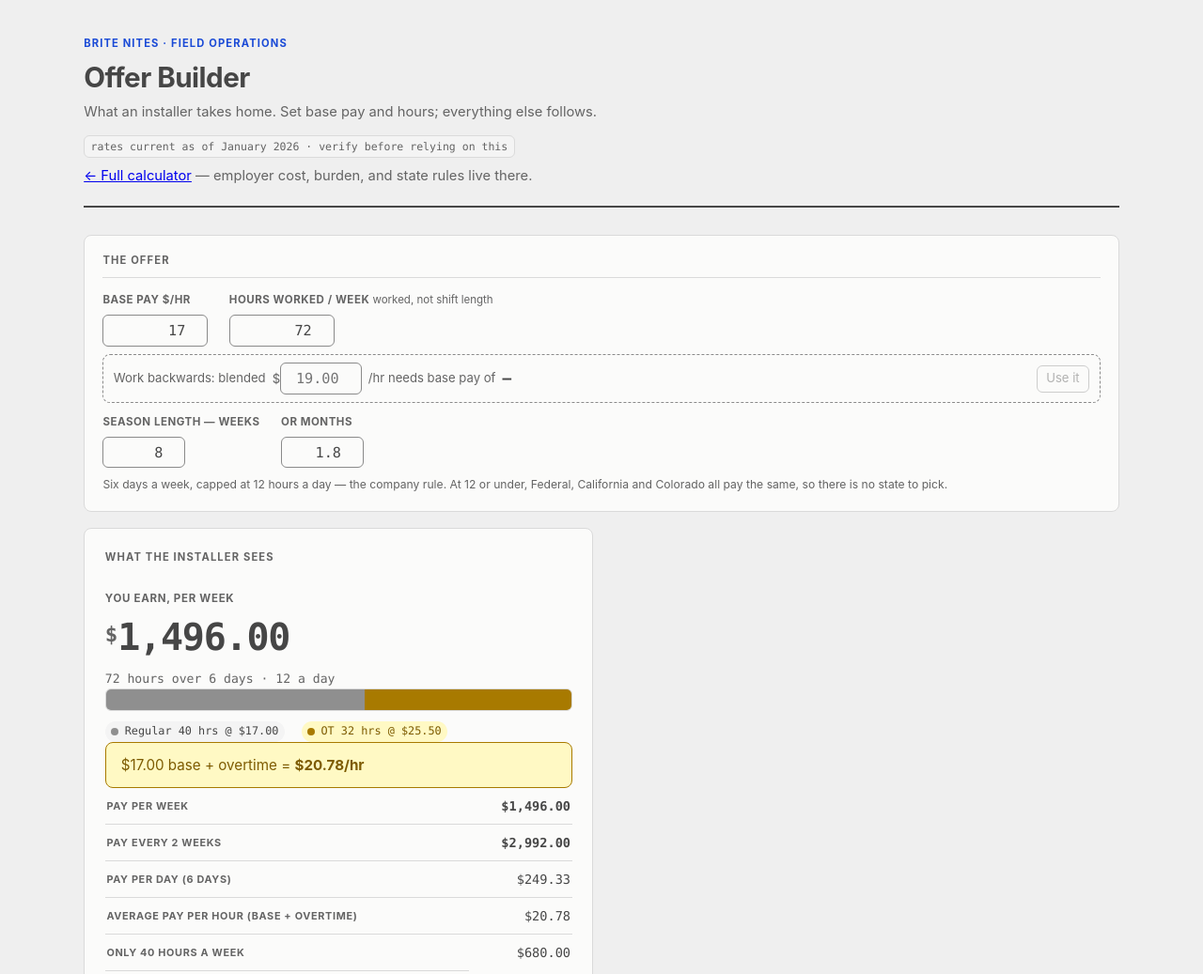
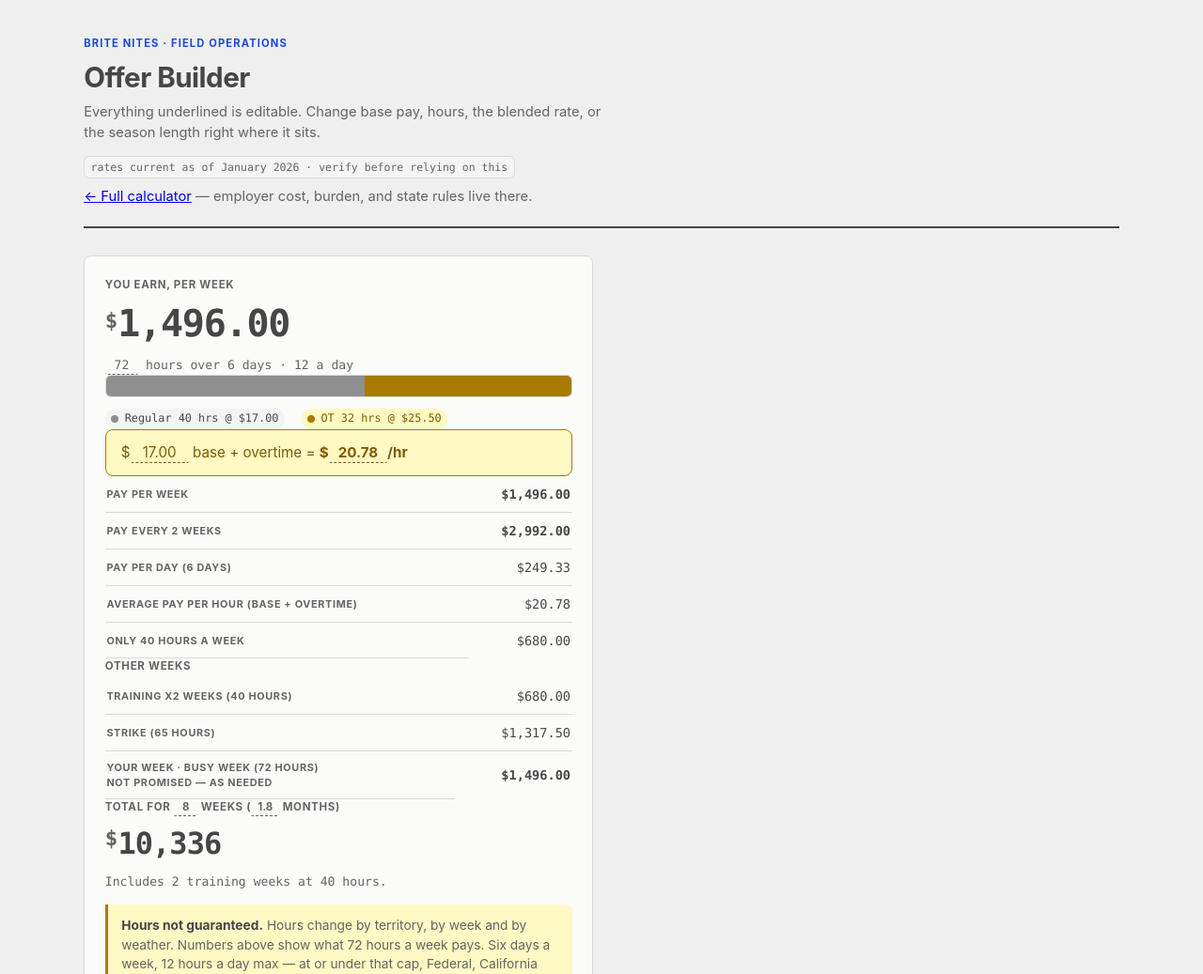
Before and after one commit to Brite-Nites/ot-calculator, a plain HTML site: page tm.html in a window 1280 px wide. Shown: the top 1037 px of the page at 94% size. Drawn offline with Linux system fonts and the light colour scheme.

Commit message:
Offer builder: edit the numbers where they sit
Drops the settings panel. Hours live in the hero line, base pay and the
blended rate in the reframe band, weeks and months in the season total -
each one an input inside the sentence it changes, underlined rather than
boxed, so the card reads as a statement about someone's pay.

The blended field is the solver now. Type the rate you want to offer and
base pay back-solves, which removes the separate calculator UI entirely -
it is the number that was already on screen, made editable.

The card re-renders on every keystroke, so the caret has to be carried
across it: focused id, cursor position, AND the raw string, since a field
mid-typing may hold "1." which parses to 1 and would otherwise eat the
keystroke as it was typed.

Co-Authored-By: Claude Opus 5 (1M context) <noreply@anthropic.com>

```diff
--- a/style.css
+++ b/style.css
@@ -591,3 +591,29 @@
     background: var(--surface); color: var(--ink);
   }
   .solver button[disabled] { opacity: 0.4; cursor: default; }
+
+  /* ---------- inline editing ----------
+     Fields that live inside the sentence they change: the hours in the hero,
+     the base and blended rates in the reframe line, weeks/months in the season
+     total. Styled to read as text with a dashed underline, not as a form
+     control, so the card still looks like a statement rather than a form.
+
+     type=text + inputmode=decimal on purpose: the card re-renders on every
+     keystroke, and selectionStart - which is how the caret survives that - is
+     not readable on type=number in every browser. */
+  .ie {
+    font: inherit; color: inherit; background: transparent;
+    border: 0; border-bottom: 1px dashed currentColor;
+    padding: 0 0.08em; text-align: center; border-radius: 2px;
+  }
+  .ie:hover { background: color-mix(in srgb, currentColor 8%, transparent); }
+  .ie:focus {
+    outline: 2px solid var(--rule-firm); outline-offset: 1px;
+    border-bottom-color: transparent;
+  }
+  .ie-hrs  { width: 2.7em; }
+  .ie-rate { width: 4.1em; }
+  .ie-wk   { width: 2.2em; }
+  .ie-mo   { width: 2.6em; }
+  /* The hero's hours sit in small grey type; the rates sit in the gold band. */
+  .bignum-sub .ie { font-family: var(--mono); }
--- a/tm.html
+++ b/tm.html
@@ -13,50 +13,13 @@
   <header class="top">
     <p class="eyebrow">Brite Nites · Field Operations</p>
     <h1>Offer Builder</h1>
-    <p class="sub">What an installer takes home. Set base pay and hours; everything else follows.</p>
+    <p class="sub">Everything underlined is editable. Change base pay, hours, the blended rate, or the season length right where it sits.</p>
     <span class="stamp">rates current as of January 2026 · verify before relying on this</span>
     <p class="sub" style="margin-top:0.5rem"><a href="index.html">&larr; Full calculator</a> — employer cost, burden, and state rules live there.</p>
   </header>
 
-  <section class="panel">
-    <h2>The offer</h2>
-    <div class="row">
-      <div class="field">
-        <label for="rate">Base pay $/hr</label>
-        <input type="number" id="rate" class="w-rate" value="17" min="0" step="0.25">
-      </div>
-      <div class="field">
-        <label for="hours">Hours worked / week
-          <span class="hint">worked, not shift length</span></label>
-        <input type="number" id="hours" class="w-hours" value="72" min="0" step="0.25">
-      </div>
-    </div>
-
-    <div class="solver">
-      <span>Work backwards: blended</span>
-      <label for="blend">$<input type="number" id="blend" class="w-rate" step="0.25" min="0" placeholder="19.00"></label>
-      <span>/hr needs base pay of</span>
-      <span class="sv-out" id="blendOut">&mdash;</span>
-      <button type="button" id="blendUse" disabled>Use it</button>
-    </div>
-
-    <div class="row" style="margin-top:0.75rem">
-      <div class="field">
-        <label for="wk">Season length — weeks</label>
-        <input type="number" id="wk" class="w-days" value="8" min="1" max="52" step="1">
-      </div>
-      <div class="field">
-        <label for="mo">or months</label>
-        <input type="number" id="mo" class="w-days" value="1.8" min="0.25" step="0.25">
-      </div>
-    </div>
-    <p class="apply-hint" data-dirty="0">Six days a week, capped at 12 hours a day — the company rule.
-      At 12 or under, Federal, California and Colorado all pay the same, so there is no state to pick.</p>
-  </section>
-
   <div class="scenarios">
     <div class="card">
-      <div class="card-head"><h3>What the installer sees</h3></div>
       <div id="out"></div>
     </div>
   </div>
@@ -67,67 +30,75 @@
 <script>
 /* Offer Builder — the TM-facing cut of the employee card.
  *
- * Deliberately thinner than index.html: base pay, hours, season length. No
- * employer cost, no burden, no after-tax estimate, no Scenario B. A TM opens
- * this in front of an installer, so every number on screen is the installer's
- * money.
+ * No settings panel. Every dial lives inside the sentence it changes: hours in
+ * the hero line, base pay and the blended rate in the reframe band, weeks and
+ * months in the season total. A TM opens this in front of an installer, so the
+ * page has to read as a statement about their pay, not as a form.
  *
- * DAYS is fixed at 6 and hours are capped at 12/day by company rule. That is
- * not a simplification for its own sake - at <= 12 hrs/day over >= 5 days the
- * federal, California and Colorado rules produce identical pay, so locking the
- * shape is what lets this page skip a state picker and still be right in
- * SoCal and Colorado. Break either condition and they diverge; see checkRule().
+ * The blended field is the whole trick. Type the rate you want to OFFER and it
+ * back-solves base pay, because cost is linear in the base rate: cost(r) is
+ * exactly r * cost(1). That replaces hand-nudging the rate box a quarter at a
+ * time, and it needs no separate calculator UI - it IS the number already on
+ * screen, made editable.
+ *
+ * DAYS is fixed at 6 and the company cap is 12 hrs/day. Not a simplification:
+ * at <= 12 hrs/day over >= 5 days the federal, California and Colorado rules
+ * pay identically, which is what lets this page skip a state picker and still
+ * be right in SoCal and Colorado. Past the cap they diverge - see ruleWarning.
  */
 const DAYS = 6;
 const STATE = 'FED';
 const MAX_PER_DAY = 12;
 const WEEKS_PER_MONTH = 52 / 12;
 
+/* State lives here, not in the DOM. The card is re-rendered wholesale on every
+   keystroke, so any input element is a throwaway - reading values back off it
+   would read from a node that is about to be discarded. */
+const S = { rate: 17, hours: 72, weeks: 8 };
+
 const $ = id => document.getElementById(id);
 const money  = n => n.toLocaleString('en-US', { minimumFractionDigits: 2, maximumFractionDigits: 2 });
 const money0 = n => Math.round(n).toLocaleString('en-US');
 const hrs    = n => Number.isInteger(n) ? String(n) : n.toFixed(2).replace(/\.?0+$/, '');
 const r2     = n => Math.round((n + Number.EPSILON) * 100) / 100;
+const num    = v => { const n = parseFloat(String(v).replace(/[^0-9.]/g, '')); return isFinite(n) ? n : 0; };
 
-function solveBlended() {
-  const hours = +$('hours').value || 0;
-  const t = +$('blend').value || 0;
-  if (!(t > 0 && hours > 0)) return 0;
-  return rateForBlended(t, hours, DAYS, STATE);
-}
-function paintSolver() {
-  const r = solveBlended();
-  $('blendOut').innerHTML = r > 0 ? '$' + money(r) : '&mdash;';
-  $('blendUse').disabled = !(r > 0);
+/* An editable number sitting inside running text. */
+function ie(id, value, cls, extra) {
+  return `<input type="text" inputmode="decimal" class="ie ${cls}" id="${id}" data-ie="1"
+    value="${value}" aria-label="${extra || id}" autocomplete="off" spellcheck="false">`;
 }
 
-/* Weeks is the source of truth - the season total multiplies whole weeks, and
-   4.33 of them is not a thing you can pay someone. Months is a convenience
-   readout that rounds back to weeks on entry. */
-function syncFromWeeks() { $('mo').value = (( +$('wk').value || 0) / WEEKS_PER_MONTH).toFixed(1); }
-function syncFromMonths() { $('wk').value = Math.max(1, Math.round((+$('mo').value || 0) * WEEKS_PER_MONTH)); }
+function render() {
+  /* Preserve the caret across the re-render. `raw` matters as much as position:
+     mid-typing the field may hold "1." which parses to 1, and writing 1 back
+     would eat the keystroke the moment it was typed. */
+  const act = document.activeElement;
+  const keep = (act && act.dataset && act.dataset.ie)
+    ? { id: act.id, pos: act.selectionStart, raw: act.value } : null;
 
-function render() {
-  const rate  = +$('rate').value || 0;
-  const hours = +$('hours').value || 0;
-  const wkE   = Math.max(1, Math.floor(+$('wk').value || 8));
-  const out   = [];
+  const rate = S.rate, hours = S.hours;
+  const wkE  = Math.max(1, Math.floor(S.weeks || 8));
+  const out  = [];
 
-  if (!(rate > 0 && hours > 0)) {
-    $('out').innerHTML = '<p class="bignum-sub" style="margin:0">Enter base pay and hours.</p>';
-    paintSolver();
-    return;
-  }
-
-  const w      = computeWeek(rate, evenSplit(hours, DAYS), STATE);
-  const flat40 = computeWeek(rate, evenSplit(40, 5), STATE);
-  const seg    = t => w.total > 0 ? (t / w.total * 100) : 0;
+  const ok = rate > 0 && hours > 0;
+  const w      = ok ? computeWeek(rate, evenSplit(hours, DAYS), STATE) : null;
+  const flat40 = ok ? computeWeek(rate, evenSplit(40, 5), STATE) : null;
+  const seg    = t => (w && w.total > 0) ? (t / w.total * 100) : 0;
 
   out.push(`<div>
     <p class="bignum-label">You earn, per week</p>
-    <p class="bignum"><span class="cur">$</span>${money(w.cost)}</p>
-    <p class="bignum-sub">${hrs(hours)} hours over ${DAYS} days &middot; ${hrs(r2(hours / DAYS))} a day</p>
+    <p class="bignum"><span class="cur">$</span>${ok ? money(w.cost) : '—'}</p>
+    <p class="bignum-sub">${ie('fHours', hrs(hours), 'ie-hrs', 'hours per week')} hours over ${DAYS} days${
+      ok ? ` &middot; ${hrs(r2(hours / DAYS))} a day` : ''}</p>
   </div>`);
+
+  if (!ok) {
+    out.push(`<p class="bignum-sub" style="margin:0">Set base pay and hours above zero.</p>`);
+    out.push(`<p class="reframe">${ie('fRate', money(rate), 'ie-rate', 'base pay')} base</p>`);
+    finish(out, keep);
+    return;
+  }
 
   out.push(`<div>
     <div class="bar">
@@ -142,7 +113,10 @@ function render() {
     </div>
   </div>`);
 
-  out.push(`<p class="reframe">$${money(rate)} base + overtime = <b>$${money(w.blended)}/hr</b></p>`);
+  /* Both halves editable and each solves the other. Type a base rate to see the
+     blended; type the blended you want to offer to get the base rate. */
+  out.push(`<p class="reframe">$${ie('fRate', money(rate), 'ie-rate', 'base pay')} base + overtime =
+    <b>$${ie('fBlend', money(w.blended), 'ie-rate', 'blended rate')}/hr</b></p>`);
 
   out.push(`<div class="tw"><table class="mini">
     <tr class="emph"><th>Pay per week</th><td class="n">$${money(w.cost)}</td></tr>
@@ -152,8 +126,8 @@ function render() {
     <tr class="less"><th>Only 40 hours a week</th><td class="n">$${money(flat40.cost)}</td></tr>
   </table></div>`);
 
-  /* Same named weeks as the employee card, and the same folding: a 72-hour week
-     IS the busy week, so it prints once under both names rather than twice. */
+  /* A 72-hour week IS the busy week. Fold same-hour rows into one carrying both
+     names rather than printing the same money twice; the entered week survives. */
   const named = [
     { label: 'Training x2 weeks', h: 40,    wk: flat40 },
     { label: 'Your week',         h: hours, wk: w, me: true },
@@ -165,10 +139,10 @@ function render() {
   named.forEach(r => {
     const twin = rows.find(x => Math.abs(x.h - r.h) < 0.01);
     if (!twin) { rows.push(r); return; }
-    const keep = twin.me ? twin : r, drop = twin.me ? r : twin;
-    keep.label = keep.label + ' · ' + drop.label;
-    if (drop.note && !keep.note) keep.note = drop.note;
-    if (keep !== twin) rows[rows.indexOf(twin)] = keep;
+    const keepR = twin.me ? twin : r, drop = twin.me ? r : twin;
+    keepR.label = keepR.label + ' · ' + drop.label;
+    if (drop.note && !keepR.note) keepR.note = drop.note;
+    if (keepR !== twin) rows[rows.indexOf(twin)] = keepR;
   });
   rows.sort((a, b) => a.h - b.h);
 
@@ -186,46 +160,64 @@ function render() {
   const topCost = Math.max(busyWk ? busyWk.wk.cost : 0, w.cost);
   const lo = trainWk * flat40.cost + restWk * w.cost;
   const hi = trainWk * flat40.cost + restWk * topCost;
-  const months = (wkE / WEEKS_PER_MONTH).toFixed(1);
   out.push(`<div>
-    <p class="bignum-label">Total for ${hrs(wkE)} weeks <span class="hint">(about ${months} months)</span></p>
+    <p class="bignum-label">Total for ${ie('fWeeks', wkE, 'ie-wk', 'weeks')} weeks
+      <span class="hint">(${ie('fMonths', (wkE / WEEKS_PER_MONTH).toFixed(1), 'ie-mo', 'months')} months)</span></p>
     <p class="bignum season"><span class="cur">$</span>${money0(lo)}${Math.abs(hi - lo) < 0.5 ? '' :
       `<span class="joiner">to</span><span class="cur">$</span>${money0(hi)}`}</p>
     <p class="bignum-sub">Includes ${trainWk === 1 ? 'one training week' : trainWk + ' training weeks'} at 40 hours.</p>
   </div>`);
 
-  out.push(checkRule(hours));
-
+  out.push(ruleWarning(hours, rate));
   out.push(`<div class="warn"><b>Hours not guaranteed.</b>
     Hours change by territory, by week and by weather. Numbers above show what
-    ${hrs(hours)} hours a week pays.</div>`);
+    ${hrs(hours)} hours a week pays. Six days a week, 12 hours a day max — at or
+    under that cap, Federal, California and Colorado all pay the same.</div>`);
 
-  $('out').innerHTML = out.join('');
-  paintSolver();
+  finish(out, keep);
 }
 
-/* The 12-hour cap is the whole reason this page can skip a state picker. Past
-   it, California owes double time and every figure above reads LOW there -
-   so say so loudly rather than quietly printing a federal number. */
-function checkRule(hours) {
+/* Past 12 hrs/day California owes double time and every figure above reads LOW
+   there. Say it loudly rather than quietly printing a federal number. */
+function ruleWarning(hours, rate) {
   const perDay = hours / DAYS;
   if (perDay <= MAX_PER_DAY + 0.001) return '';
-  const ca = computeWeek(+$('rate').value || 0, evenSplit(hours, DAYS), 'CA').cost;
-  const fed = computeWeek(+$('rate').value || 0, evenSplit(hours, DAYS), 'FED').cost;
+  const ca  = computeWeek(rate, evenSplit(hours, DAYS), 'CA').cost;
+  const fed = computeWeek(rate, evenSplit(hours, DAYS), 'FED').cost;
+  if (Math.abs(ca - fed) < 0.005) return '';
   return `<div class="warn"><b>Over the 12-hour rule.</b>
     ${hrs(r2(perDay))} hours a day breaks the company cap. In California that owes
     double time — the same week pays <b>$${money(ca)}</b> there, not $${money(fed)}.
     Figures above are the Federal number.</div>`;
 }
 
-['rate', 'hours', 'blend'].forEach(id => $(id).addEventListener('input', render));
-$('wk').addEventListener('input', () => { syncFromWeeks(); render(); });
-$('mo').addEventListener('input', () => { syncFromMonths(); render(); });
-$('blendUse').addEventListener('click', () => {
-  const r = solveBlended();
-  if (r > 0) { $('rate').value = r.toFixed(2); render(); }
-});
-syncFromWeeks();
+function finish(out, keep) {
+  $('out').innerHTML = out.join('');
+  wire();
+  if (keep) {
+    const el = $(keep.id);
+    if (el) {
+      el.value = keep.raw;               /* keep what they actually typed */
+      el.focus();
+      try { el.setSelectionRange(keep.pos, keep.pos); } catch (e) { /* older browsers */ }
+    }
+  }
+}
+
+function wire() {
+  const bind = (id, fn) => { const el = $(id); if (el) el.addEventListener('input', () => { fn(num(el.value)); render(); }); };
+  bind('fHours',  v => { S.hours = v; });
+  bind('fRate',   v => { S.rate  = v; });
+  bind('fWeeks',  v => { S.weeks = Math.max(1, Math.floor(v) || 1); });
+  bind('fMonths', v => { S.weeks = Math.max(1, Math.round(v * WEEKS_PER_MONTH) || 1); });
+  /* The back-solve. Blank or nonsense leaves the rate alone rather than
+     collapsing it to zero while someone is mid-keystroke. */
+  bind('fBlend',  v => {
+    const r = rateForBlended(v, S.hours, DAYS, STATE);
+    if (r > 0) S.rate = r;
+  });
+}
+
 render();
 </script>
 </body>
```
